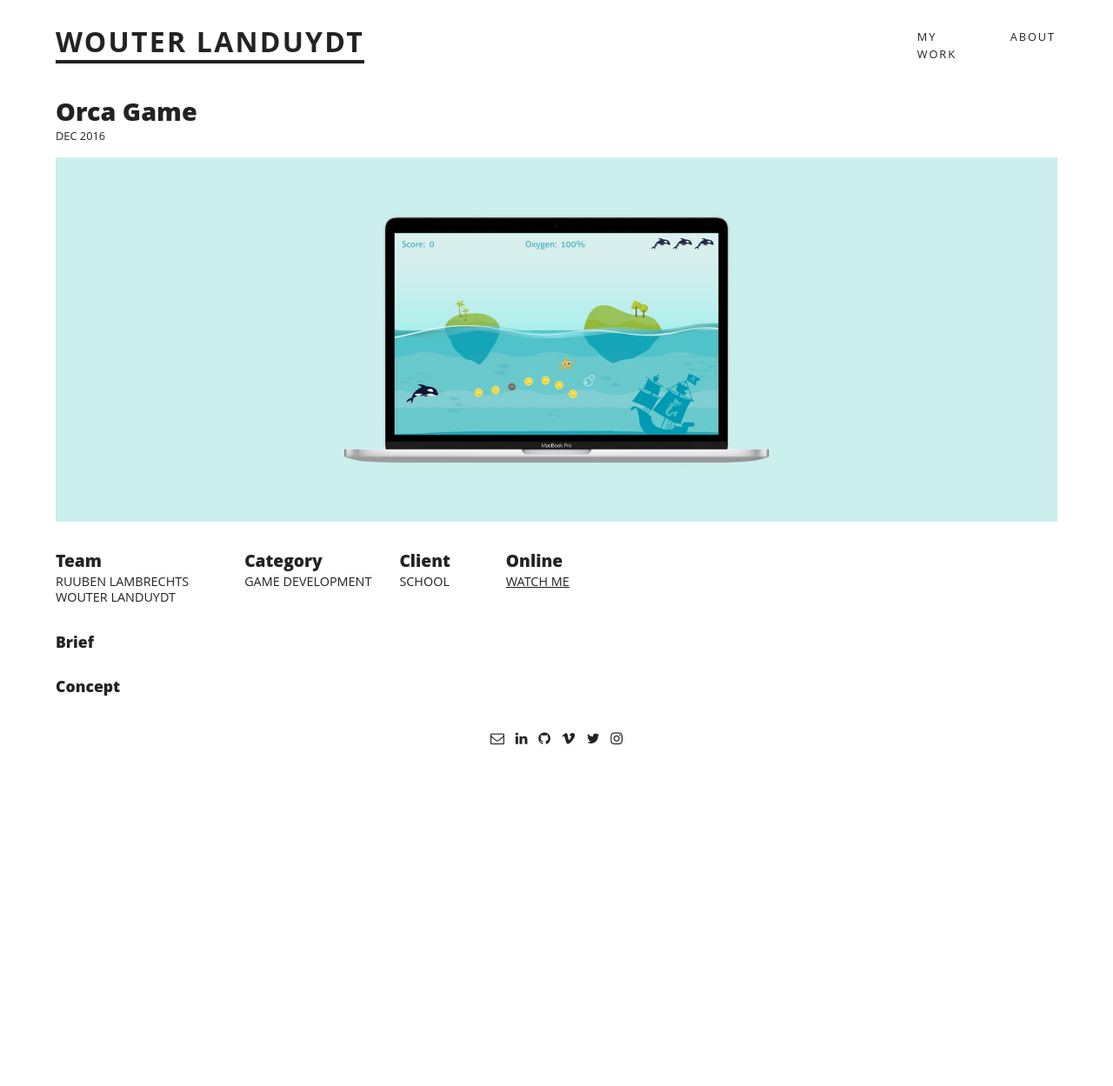
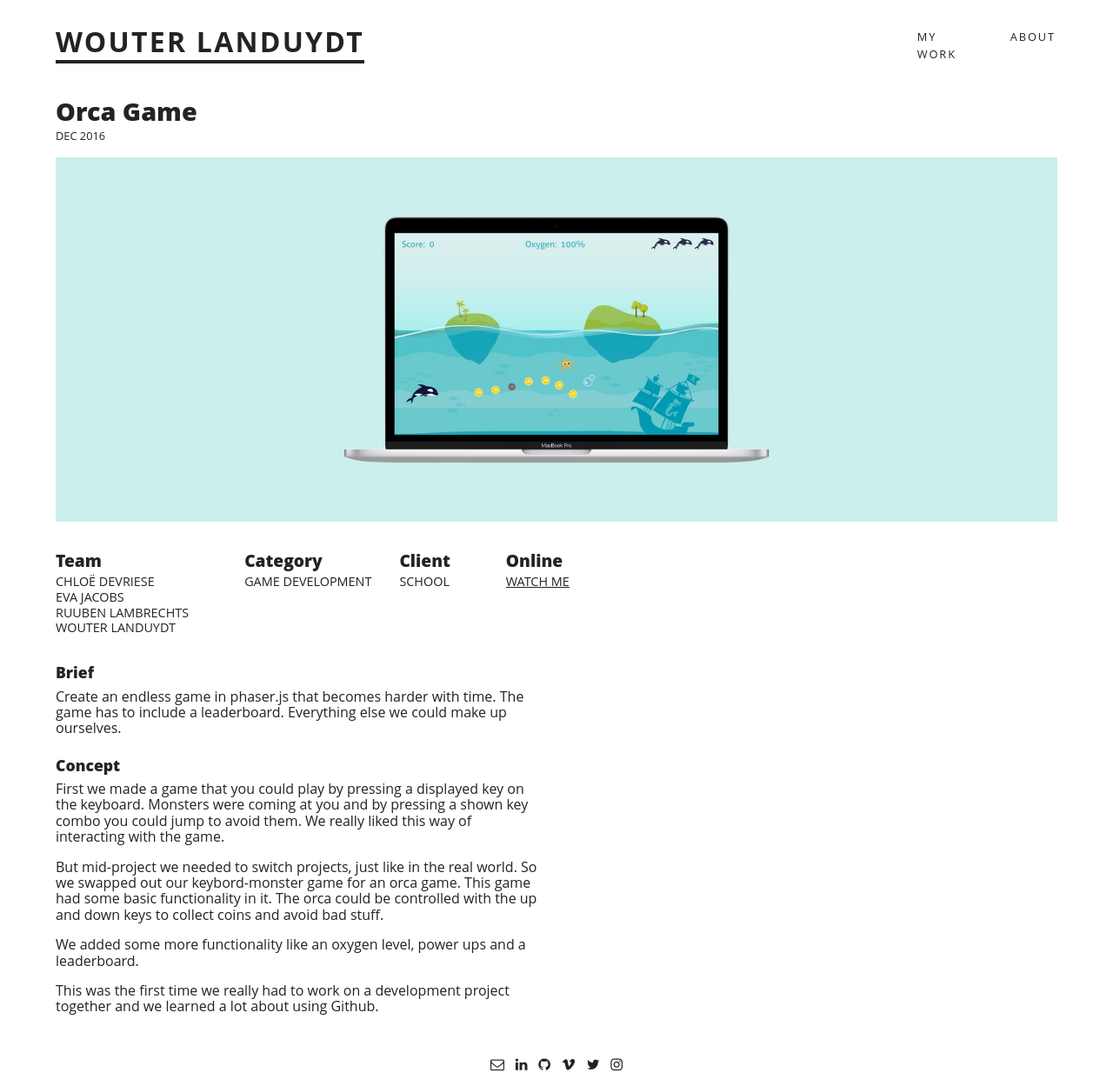
Before and after one commit to wouterlanduydt/wouterlanduydt.be, a Jekyll site: the page built from _posts/2016-12-20-orca-game.markdown, in a window 1280 px wide. Shown: the whole page at 87% size. Built offline with Jekyll 4.4.1, drawn with Linux system fonts in a browser that asks for light colours; before the commit the page ends 900 px from its top, so only the background shows below that.

Commit message:
✨ added some project descs

```diff
--- a/_posts/2016-12-20-orca-game.markdown
+++ b/_posts/2016-12-20-orca-game.markdown
@@ -8,12 +8,21 @@ headerimage: /assets/images/headers/orca-header.jpg
 summary:
 category: Game Development
 team:
+  - 'Chloë Devriese'
+  - 'Eva Jacobs'
   - 'Ruuben Lambrechts'
   - 'Wouter Landuydt'
 client: School
 ---
 
 <span class="post-content-text-subtitle" >Brief</span><br/>
-
+Create an endless game in phaser.js that becomes harder with time. The game has to include a leaderboard. Everything else we could make up ourselves.
 
 <span class="post-content-text-subtitle" >Concept</span><br/>
+First we made a game that you could play by pressing a displayed key on the keyboard. Monsters were coming at you and by pressing a shown key combo you could jump to avoid them. We really liked this way of interacting with the game.
+
+But mid-project we needed to switch projects, just like in the real world. So we swapped out our keybord-monster game for an orca game. This game had some basic functionality in it. The orca could be controlled with the up and down keys to collect coins and avoid bad stuff.
+
+We added some more functionality like an oxygen level, power ups and a leaderboard.
+
+This was the first time we really had to work on a development project together and we learned a lot about using Github.
--- a/_posts/2017-01-11-dok.markdown
+++ b/_posts/2017-01-11-dok.markdown
@@ -21,3 +21,6 @@ client: School
 DOK - workplace for entertainment and creative manoeuvres - wants a new website. DOK is thé place where the people of Ghent come to during summer to eat, drink, watch, do, think,... The people behind DOK organise concerts, DJ-sessions, expo's, movie nights,... Their new website needs to be humorous, summery and creative.
 
 <span class="post-content-text-subtitle" >Concept</span><br/>
+I started with creating a mood- and styleboard, like almost every design project. I knew it would be a light-themed site with funny little scribbled elements. This represents the feeling of being at DOK.
+
+The site itself contains 3 main colors to obtain simplicity. It's easy to navigate, the needed information is available on the homepage. And some subtile animations make the users happy.
--- a/_posts/2017-06-10-msk.markdown
+++ b/_posts/2017-06-10-msk.markdown
@@ -17,7 +17,7 @@ team:
   - 'Eva Baete'
   - 'Ruuben Lambrechts'
   - 'Wouter Landuydt'
-client: School
+client: MSK - School
 ---
 
 <span class="post-content-text-subtitle" >Brief</span><br/>
--- a/_posts/2017-09-10-unifac.markdown
+++ b/_posts/2017-09-10-unifac.markdown
@@ -25,4 +25,4 @@ I got some pictures and the logo. Offcourse everything needed to be Unifac-theme
 
 I designed the website in Sketch and we colaborated using Marvel. They commented on my designs and I uploaded a new version. Collaboration was quick and easy!
 
-To create the interactive parts in the website (like the image silder and contact panes) I used React.
+To create the interactive parts in the website (like an image silder and contact panes) I used React.
--- a/_sass/partials/_footer.scss
+++ b/_sass/partials/_footer.scss
@@ -1,5 +1,5 @@
 .footer {
-  margin: 2rem 0 1rem;
+  margin: 3rem 0 1rem;
 
   &__socials {
     display: flex;
--- a/_sass/utils/_mqs.scss
+++ b/_sass/utils/_mqs.scss
@@ -48,6 +48,10 @@
 }
 
 @media (max-width: 640px) {
+
+  .page-content {
+    max-width: 95vw;
+  }
 
   .header {
     flex-direction: column;
```
Also changed, not shown: 2 other files.
